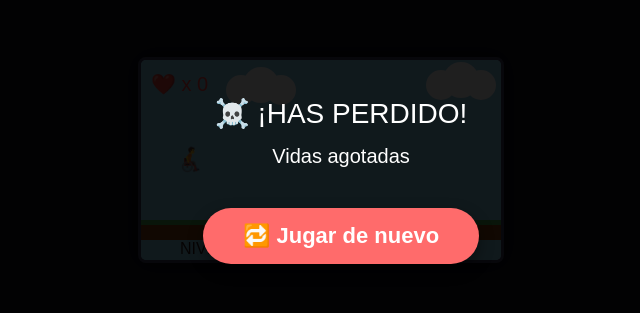
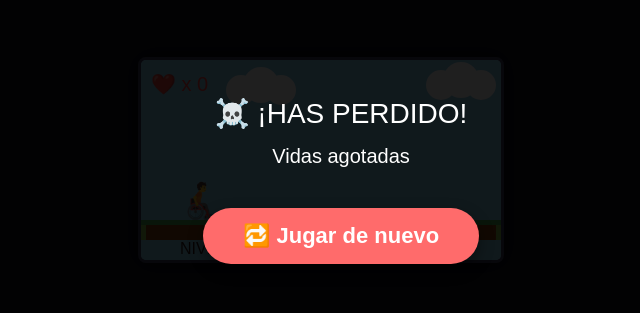
Before and after one commit to joniturburyzen/knight, a plain HTML site: page index.html in a window 1280 px wide. Shown: the part 240-553 px from the top of the page, 319-959 px from the left. Drawn offline with Linux system fonts and the light colour scheme.

Commit message:
Update index.html

```diff
--- a/index.html
+++ b/index.html
@@ -125,29 +125,29 @@
     };
 
     // ======================
-    // JUGADOR (EMOJI DE SILLA)
+    // JUGADOR (EMOJI DE SILLA - MÁS GRANDE)
     // ======================
     const player = {
-      x: 50,
-      y: 100,
-      radius: 18, // Radio de colisión (invisible)
+      x: 60, // Posición inicial segura (centro de la primera plataforma ampliada)
+      y: 142, // 160 (suelo) - 18 (radio) = 142 → empieza SOBRE la plataforma
+      radius: 18,
       speed: 2,
-      direction: 1, // 1 = derecha, -1 = izquierda
+      direction: 1,
       velY: 0,
       jumping: false,
       grounded: false,
-      emojiRight: '🧑‍🦽‍➡️', // Emoji para derecha
-      emojiLeft: '🧑‍🦽‍⬅️',  // Emoji para izquierda
-      currentEmoji: '🧑‍🦽‍➡️' // Empezamos mirando a la derecha
+      emojiRight: '🧑‍🦽‍➡️',
+      emojiLeft: '🧑‍🦽‍⬅️',
+      currentEmoji: '🧑‍🦽‍➡️'
     };
 
     // ======================
-    // PLATAFORMAS (SOLO ESTAS EXISTEN)
+    // PLATAFORMAS CORREGIDAS (PRIMERA PLATAFORMA AMPLIADA)
     // ======================
     const platforms = [
-      // PANTALLA 1 (0-360px)
-      {x: 0, y: 160, w: 80, h: 20, color: '#8B4513'},
-      {x: 140, y: 160, w: 60, h: 20, color: '#8B4513'},
+      // PANTALLA 1 (0-360px): Primera plataforma AMPLIADA para evitar caída instantánea
+      {x: 0, y: 160, w: 120, h: 20, color: '#8B4513'},   // ¡Ampliada a 120px!
+      {x: 180, y: 160, w: 60, h: 20, color: '#8B4513'},  // Movida a 180px (primer abismo más tarde)
       {x: 260, y: 160, w: 100, h: 20, color: '#8B4513'},
 
       // PANTALLA 2 (360-720px)
@@ -347,8 +347,8 @@
 
     function loseLife() {
       gameState.lives--;
-      player.x = 50;
-      player.y = 100;
+      player.x = 60; // Resetear a posición inicial segura
+      player.y = 142;
       player.velY = 0;
       player.direction = 1;
       player.currentEmoji = player.emojiRight;
@@ -368,8 +368,8 @@
       gameState.swordCollected = false;
       gameState.beerCollected = false;
 
-      player.x = 50;
-      player.y = 100;
+      player.x = 60;
+      player.y = 142;
       player.velY = 0;
       player.direction = 1;
       player.currentEmoji = player.emojiRight;
@@ -386,26 +386,35 @@
     }
 
     // ======================
-    // DIBUJAR EN PANTALLA
+    // DIBUJAR EN PANTALLA (SIN MANCHAS NEGRAS)
     // ======================
     function draw() {
-      // Fondo
+      // Fondo (cielo)
       ctx.fillStyle = '#87CEEB';
       ctx.fillRect(0, 0, canvas.width, canvas.height);
 
-      // Nubes
+      // Nubes decorativas
       drawCloud(100 - camera.x, 30);
       drawCloud(300 - camera.x, 25);
       drawCloud(600 - camera.x, 40);
       drawCloud(900 - camera.x, 35);
 
-      // Plataformas
+      // Dibujar plataformas CON CÉSPED EN BORDES (indica abismos sin manchas feas)
       platforms.forEach(platform => {
         if (platform.x + platform.w < camera.x || platform.x > camera.x + canvas.width) return;
+
+        // Cuerpo de la plataforma
         ctx.fillStyle = platform.color;
         ctx.fillRect(platform.x - camera.x, platform.y, platform.w, platform.h);
+
+        // Césped superior
         ctx.fillStyle = '#4CAF50';
         ctx.fillRect(platform.x - camera.x, platform.y, platform.w, 5);
+
+        // Césped en bordes (indica abismo sin ser feo)
+        ctx.fillStyle = '#8BC34A';
+        ctx.fillRect(platform.x - camera.x, platform.y + 5, 5, platform.h - 5); // Borde izquierdo
+        ctx.fillRect(platform.x - camera.x + platform.w - 5, platform.y + 5, 5, platform.h - 5); // Borde derecho
       });
 
       // Plataforma desapareciente
@@ -414,10 +423,14 @@
         if (plat.x + plat.w >= camera.x && plat.x <= camera.x + canvas.width) {
           ctx.fillStyle = '#795548';
           ctx.fillRect(plat.x - camera.x, plat.y, plat.w, plat.h);
-          ctx.fillStyle = '#A5D6A7';
+          ctx.fillStyle = '#4CAF50';
           ctx.fillRect(plat.x - camera.x, plat.y, plat.w, 5);
-          ctx.fillStyle = 'rgba(255, 255, 0, 0.3)';
-          ctx.fillRect(plat.x - camera.x, plat.y - 5, plat.w, 5);
+
+          // Efecto de "desapareciendo" con puntos
+          ctx.fillStyle = 'rgba(255, 255, 0, 0.5)';
+          for (let i = 0; i < plat.w; i += 8) {
+            ctx.fillRect(plat.x - camera.x + i, plat.y - 5, 4, 4);
+          }
         }
       }
 
@@ -461,8 +474,8 @@
         ctx.stroke();
       });
 
-      // JUGADOR: Dibujar emoji (siempre centrado en su posición)
-      ctx.font = '24px Arial';
+      // JUGADOR: Emoji GRANDE (36px) y centrado
+      ctx.font = '36px Arial'; // ¡MÁS GRANDE!
       ctx.textAlign = 'center';
       ctx.textBaseline = 'middle';
       ctx.fillText(player.currentEmoji, player.x - camera.x, player.y);
@@ -486,13 +499,6 @@
       ctx.font = '16px Arial';
       ctx.textAlign = 'center';
       ctx.fillText('NIVEL 1: PRADERA DEL CABALLERO', canvas.width/2, canvas.height - 10);
-
-      // Abismos (decoración visual)
-      ctx.fillStyle = '#1a1a2e';
-      if (80 > camera.x && 140 < camera.x + canvas.width) ctx.fillRect(80 - camera.x, 160, 60, 40);
-      if (200 > camera.x && 260 < camera.x + canvas.width) ctx.fillRect(200 - camera.x, 160, 60, 40);
-      if (480 > camera.x && 520 < camera.x + canvas.width) ctx.fillRect(480 - camera.x, 160, 40, 40);
-      if (1000 > camera.x && 1030 < camera.x + canvas.width) ctx.fillRect(1000 - camera.x, 160, 30, 40);
     }
 
     function drawCloud(x, y) {
```
